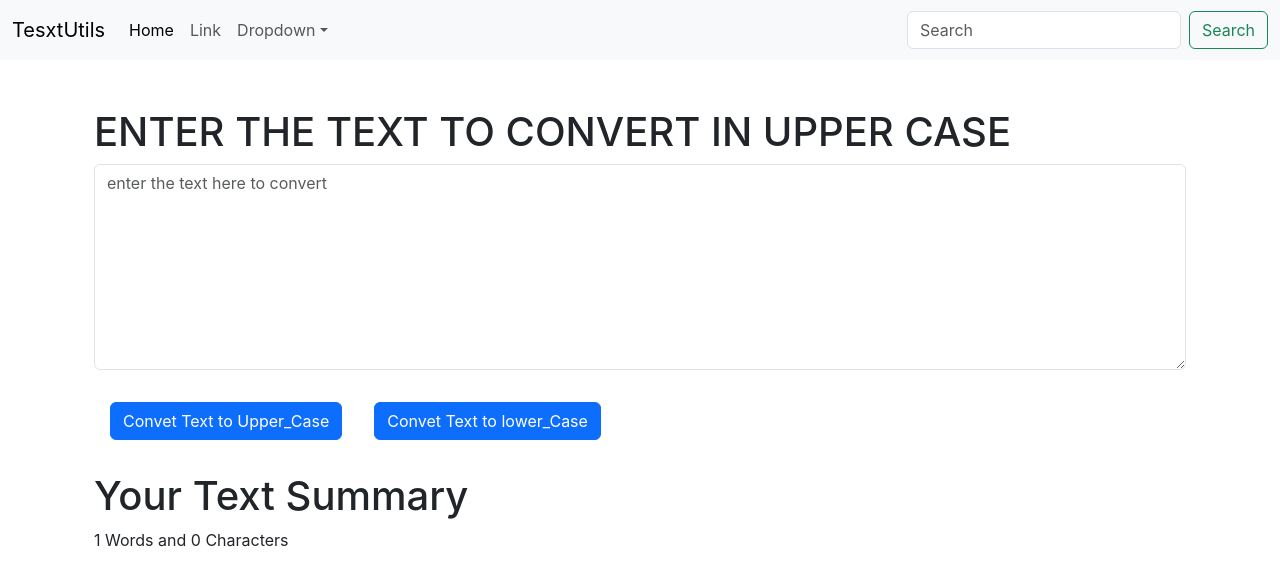
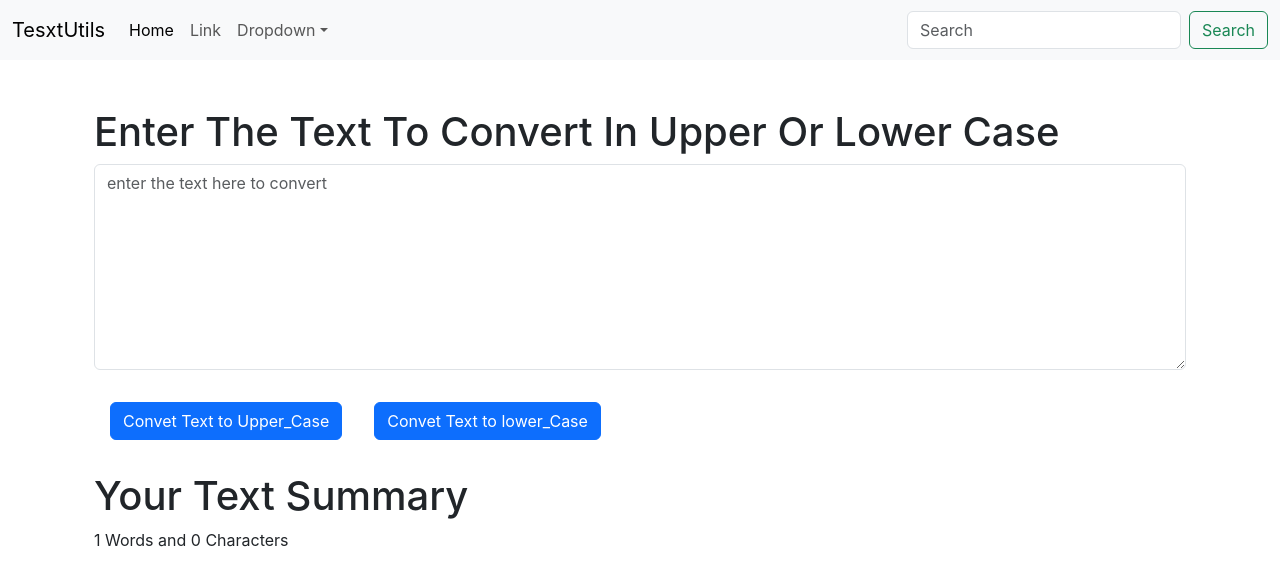
Before and after one commit to abhigit01/TextConverter, a React (Create React App) app: page / in a window 1280 px wide. Shown: the top 584 px of the page. Built offline with nearby package versions, Linux system fonts and the light colour scheme.

Commit message:
syntax change

```diff
--- a/src/App.js
+++ b/src/App.js
@@ -7,7 +7,7 @@
     <>
     <Navbar title= "TesxtUtils" />
     <div className='container my-5'>
-    <TextForm heading= "ENTER THE TEXT TO CONVERT IN UPPER CASE" />
+    <TextForm heading= "Enter The Text To Convert In Upper Or Lower Case" />
 
     </div>
     </>
```
